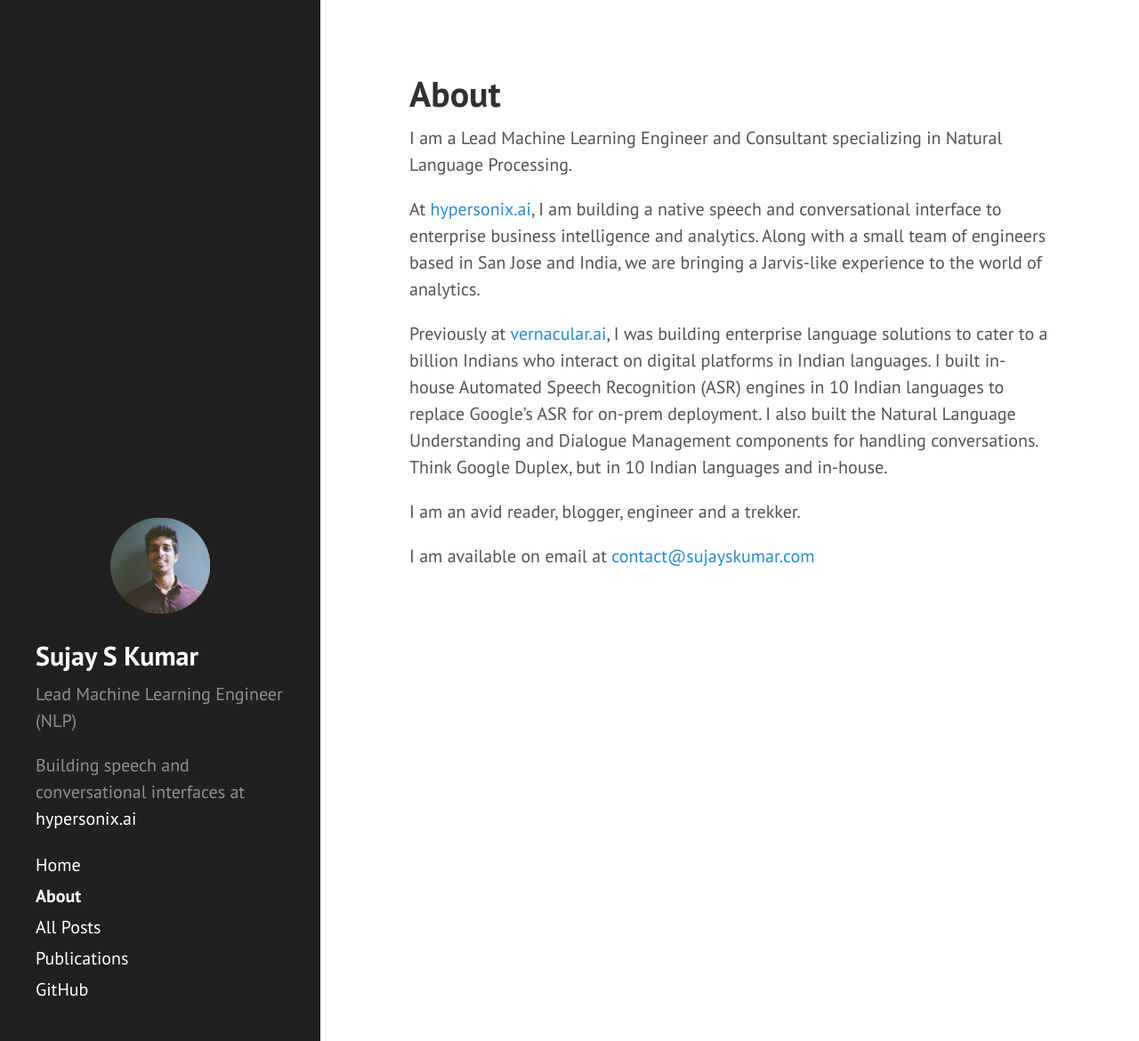
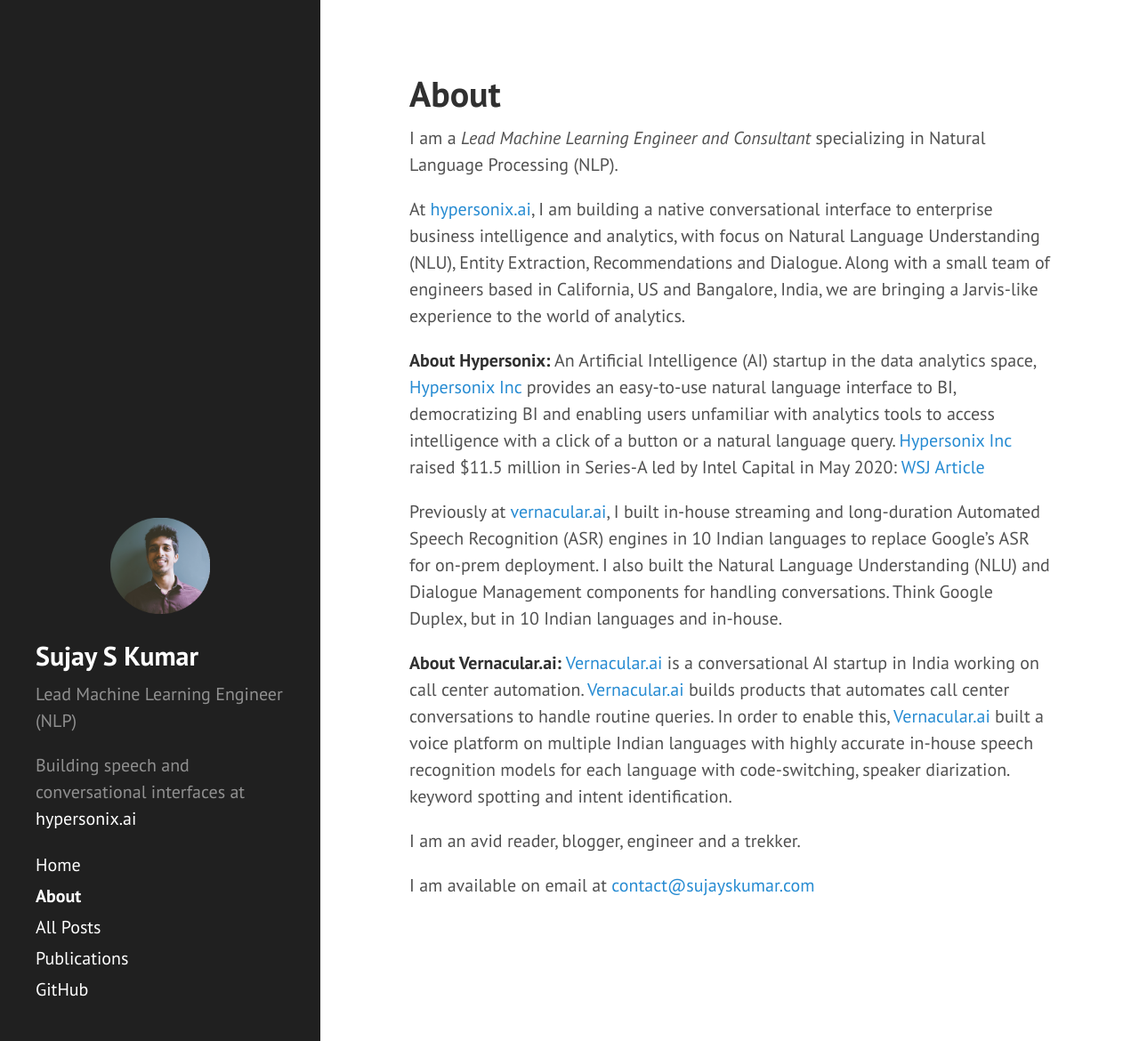
Before and after one commit to SujaySKumar/sujayskumar.github.io, a Jekyll site: the page built from about.md, in a window 1280 px wide and 1170 px high. Shown: the whole window at 89% size. Built offline with Jekyll 4.4.1, drawn with Linux system fonts in a browser that asks for light colours.

Commit message:
Feat: Updated about page

```diff
--- a/about.md
+++ b/about.md
@@ -29,11 +29,17 @@ title: About
 
 <!-- Thanks for reading! -->
 
-I am a Lead Machine Learning Engineer and Consultant specializing in Natural Language Processing.
+I am a *Lead Machine Learning Engineer and Consultant* specializing in Natural Language Processing (NLP).
 
-At [hypersonix.ai](http://hypersonix.ai), I am building a native speech and conversational interface to enterprise business intelligence and analytics. Along with a small team of engineers based in San Jose and India, we are bringing a Jarvis-like experience to the world of analytics.
+At [hypersonix.ai](https://hypersonix.ai/), I am building a native conversational interface to enterprise business intelligence and analytics, with focus on Natural Language Understanding (NLU), Entity Extraction, Recommendations and Dialogue. Along with a small team of engineers based in California, US and Bangalore, India, we are bringing a Jarvis-like experience to the world of analytics.
 
-Previously at [vernacular.ai](https://vernacular.ai), I was building enterprise language solutions to cater to a billion Indians who interact on digital platforms in Indian languages. I built in-house Automated Speech Recognition (ASR) engines in 10 Indian languages to replace Google's ASR for on-prem deployment. I also built the Natural Language Understanding and Dialogue Management components for handling conversations. Think Google Duplex, but in 10 Indian languages and in-house.
+**About Hypersonix:**
+An Artificial Intelligence (AI) startup in the data analytics space, [Hypersonix Inc](https://hypersonix.ai/) provides an easy-to-use natural language interface to BI, democratizing BI  and enabling users unfamiliar with analytics tools to access intelligence with a click of a button or a natural language query. [Hypersonix Inc](https://hypersonix.ai/) raised $11.5 million in Series-A led by Intel Capital in May 2020: [WSJ Article](https://www.wsj.com/articles/intels-venture-arm-acquires-minority-stake-in-analytics-startup-11588329001)
+
+Previously at [vernacular.ai](https://vernacular.ai/), I built in-house streaming and long-duration Automated Speech Recognition (ASR) engines in 10 Indian languages to replace Google's ASR for on-prem deployment. I also built the Natural Language Understanding (NLU) and Dialogue Management components for handling conversations. Think Google Duplex, but in 10 Indian languages and in-house.
+
+**About Vernacular.ai:**
+[Vernacular.ai](https://vernacular.ai/) is a conversational AI startup in India working on call center automation. [Vernacular.ai](https://vernacular.ai/) builds products that automates call center conversations to handle routine queries. In order to enable this, [Vernacular.ai](https://vernacular.ai/) built a voice platform on multiple Indian languages with highly accurate in-house speech recognition models for each language with code-switching, speaker diarization. keyword spotting and intent identification.
 
 I am an avid reader, blogger, engineer and a trekker.
 
```
